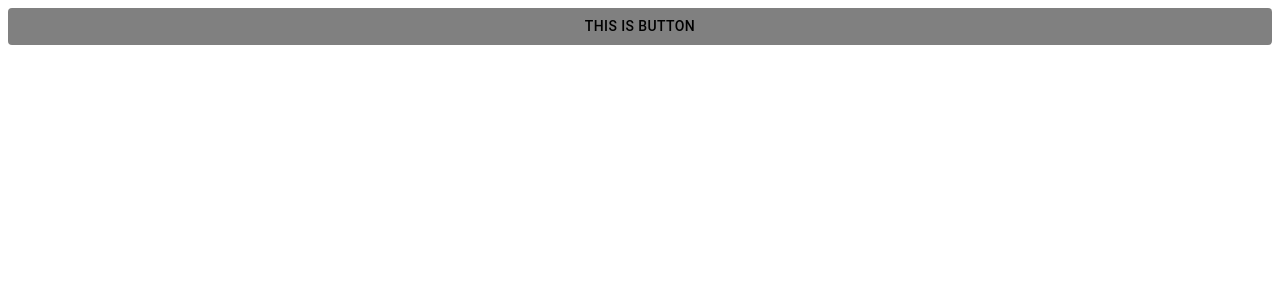
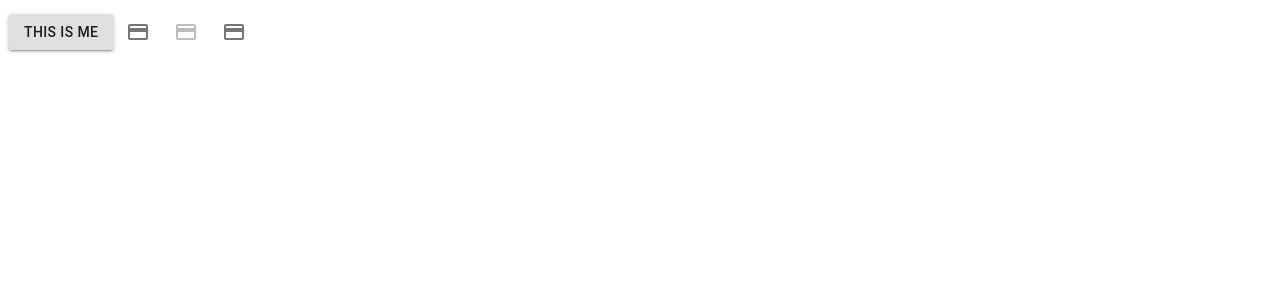
Before and after one commit to asharali95/Material-ui-practice, a React (Create React App) app: page / in a window 1280 px wide. Shown: the top 300 px of the page. Built offline with nearby package versions, Linux system fonts and the light colour scheme.

Commit message:
Practice Material UI buttons

```diff
--- a/package.json
+++ b/package.json
@@ -7,6 +7,7 @@
   "dependencies": {
     "@babel/runtime": "7.13.8",
     "@material-ui/core": "4.11.3",
+    "@material-ui/icons": "^4.11.2",
     "classnames": "^2.2.6",
     "react": "17.0.1",
     "react-dom": "17.0.1",
--- a/src/App.js
+++ b/src/App.js
@@ -3,6 +3,7 @@ import "./styles.css";
 import Header from "./Components/Header/Header";
 import CardSection from "./Components/CardSection/CardSection"
 import ButtonStyleTest from "./Components/ButtonStyleTest";
+import ButtonComp from "./Components/Button/ButtonComp";
 
 export default function App() {
   return (
@@ -18,6 +19,9 @@ export default function App() {
     //     <Grid item xs={0} sm={2}/>
     //   </Grid>
     // </Grid>
-    <ButtonStyleTest/>
+   <div>
+    {/* <ButtonStyleTest/> */}
+    <ButtonComp/>
+  </div>
   );
 }
--- /dev/null
+++ b/src/Components/Button/ButtonComp.jsx
@@ -0,0 +1,26 @@
+import React from 'react'
+import Button from "@material-ui/core/Button"
+import IconButton from "@material-ui/core/IconButton"
+import DeleteIcon from "@material-ui/icons/CreditCard"
+const ButtonComp = () => {
+
+    return  (
+        <div>
+        <Button variant="contained">This is me </Button>
+        <IconButton aria-label="delete">
+            <DeleteIcon/>
+        </IconButton>
+        <IconButton aria-label="delete" disabled>
+            <DeleteIcon/>
+        </IconButton>
+        <IconButton disableRipple aria-label="delete">
+            <DeleteIcon/>
+        </IconButton>
+
+
+
+        </div>
+    );
+}
+
+export default ButtonComp
--- a/src/Components/CoffeeCard/CoffeeCard.jsx
+++ b/src/Components/CoffeeCard/CoffeeCard.jsx
@@ -7,7 +7,7 @@ import Button from "@material-ui/core/Button";
 import Typography from "@material-ui/core/Typography";
 import CardHeader from "@material-ui/core/CardHeader";
 import { Avatar, CardActionArea, IconButton } from "@material-ui/core";
-import ShareIcon from "@material-ui/icons/Share";
+// import ShareIcon from "@material-ui/icons/Share";
 import CardMedia from '@material-ui/core/CardMedia';
 
 const useStyles = makeStyles({
@@ -42,7 +42,7 @@ export default function CoffeeCard({
         avatar={<Avatar className={classes.avatar} src={avatarUrl}></Avatar>}
         action={
           <IconButton aria-label="settings">
-            <ShareIcon />
+            {/* <ShareIcon /> */}
           </IconButton>
         }
         title={title}
--- a/src/Components/Header/Header.jsx
+++ b/src/Components/Header/Header.jsx
@@ -1,5 +1,5 @@
 import { AppBar, Toolbar, Typography } from "@material-ui/core";
-import AcUnitIcon from "@material-ui/icons/AcUnit"
+// import AcUnitIcon from "@material-ui/icons/AcUnit"
 import {makeStyles} from "@material-ui/styles"
 
 const useStyles= makeStyles({
@@ -14,7 +14,7 @@ export default function Header() {
     <AppBar position="static">
       <Toolbar>
         <Typography className={classes.typographyStyles}>This is our Header</Typography>
-        <AcUnitIcon/>
+        {/* <AcUnitIcon/> */}
       </Toolbar>
     </AppBar>
   );
```
Also changed, not shown: 1 other file (tests, documents, lock files or other folders).
